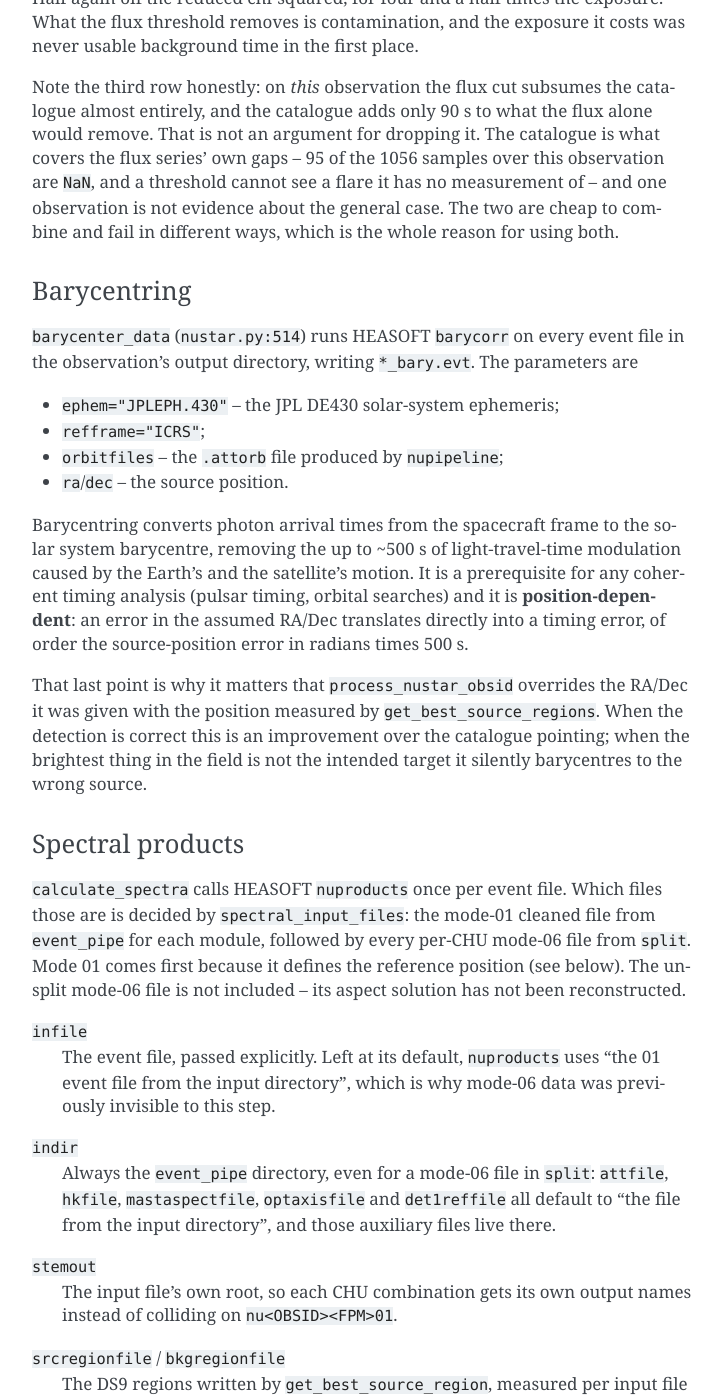
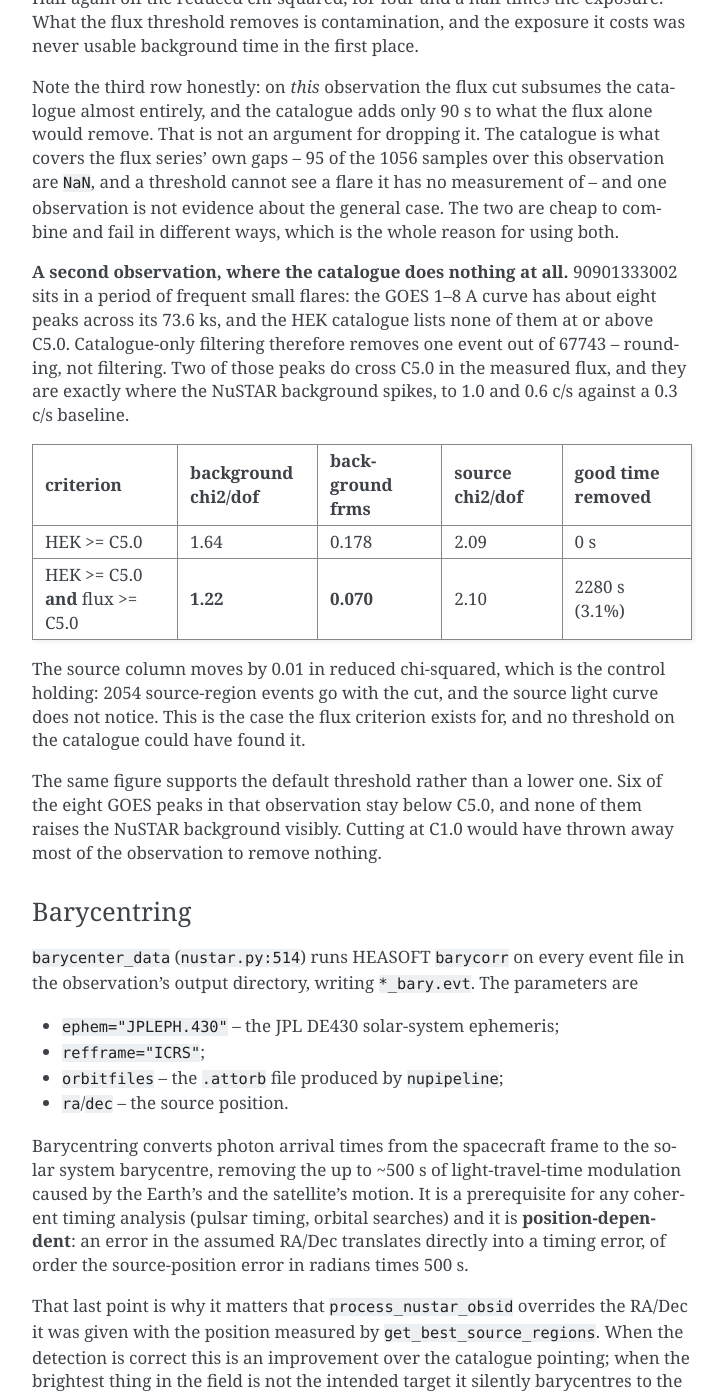
Before and after one commit to matteobachetti/heasarc_retrieve_pipeline, a Sphinx documentation site: the page built from docs/technical_details.rst, in a window 1280 px wide and 1400 px high, scrolled down 14778 px. Shown: the whole window, without its empty margins (388-1112 px from the left). Built offline with Sphinx 7.4.7, drawn with Linux system fonts in a browser that asks for light colours; the version number could not be read and is left out.

Commit message:
Record the flux criterion on a second observation
90901333002 is the case the flux cut exists for. Frequent small solar flares,
and not one of them catalogued at or above C5.0: catalogue-only filtering
removes a single event out of 67743. Two GOES peaks do cross C5.0 in the
measured flux, and the NuSTAR background spikes to 1.0 and 0.6 c/s against a
0.3 c/s baseline in exactly those two windows.

    criterion                background chi2/dof   source chi2/dof   removed
    HEK >= C5.0                             1.64              2.09       0 s
    HEK >= C5.0 + flux >= C5.0              1.22              2.10    2280 s

The source column moving by 0.01 is the control holding while 2054 events are
cut from the source region.

The observation also argues for the default threshold rather than a lower one:
six of its eight GOES peaks stay under C5.0 and none of them lifts the NuSTAR
background visibly.

Co-Authored-By: Claude Opus 5 <noreply@anthropic.com>

```diff
--- a/docs/technical_details.rst
+++ b/docs/technical_details.rst
@@ -703,6 +703,42 @@ flare it has no measurement of -- and one observation is not evidence about the
 case. The two are cheap to combine and fail in different ways, which is the whole reason
 for using both.
 
+**A second observation, where the catalogue does nothing at all.** 90901333002 sits in a
+period of frequent small flares: the GOES 1--8 A curve has about eight peaks across its
+73.6 ks, and the HEK catalogue lists none of them at or above C5.0. Catalogue-only
+filtering therefore removes one event out of 67743 -- rounding, not filtering. Two of those
+peaks do cross C5.0 in the measured flux, and they are exactly where the NuSTAR background
+spikes, to 1.0 and 0.6 c/s against a 0.3 c/s baseline.
+
+.. list-table::
+   :header-rows: 1
+
+   * - criterion
+     - background chi2/dof
+     - background frms
+     - source chi2/dof
+     - good time removed
+   * - HEK >= C5.0
+     - 1.64
+     - 0.178
+     - 2.09
+     - 0 s
+   * - HEK >= C5.0 **and** flux >= C5.0
+     - **1.22**
+     - **0.070**
+     - 2.10
+     - 2280 s (3.1%)
+
+The source column moves by 0.01 in reduced chi-squared, which is the control holding: 2054
+source-region events go with the cut, and the source light curve does not notice. This is
+the case the flux criterion exists for, and no threshold on the catalogue could have found
+it.
+
+The same figure supports the default threshold rather than a lower one. Six of the eight
+GOES peaks in that observation stay below C5.0, and none of them raises the NuSTAR
+background visibly. Cutting at C1.0 would have thrown away most of the observation to
+remove nothing.
+
 Barycentring
 ~~~~~~~~~~~~
 
```
